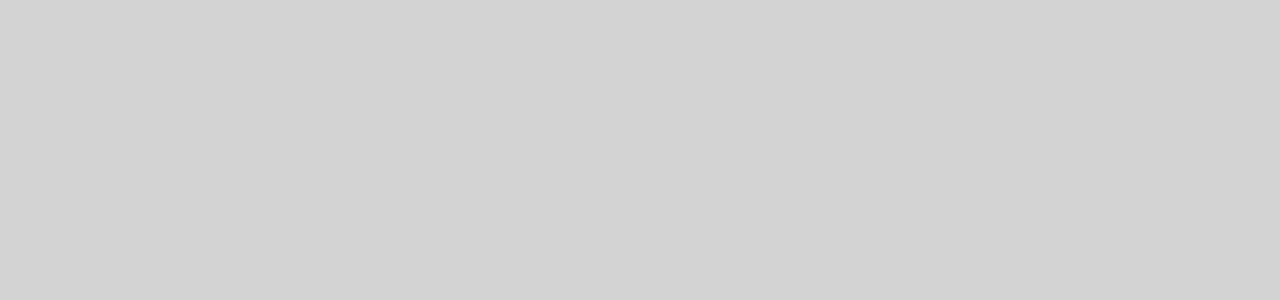
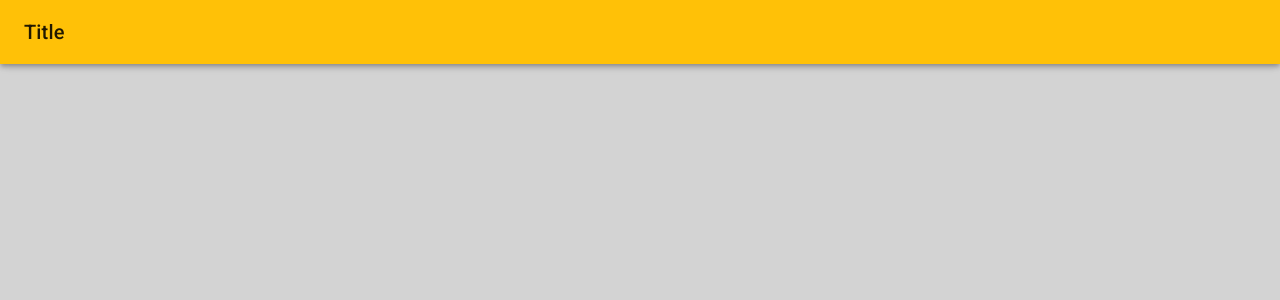
Before and after one commit to acham1/alanch.am, a React (Create React App) app in the folder default/: page / in a window 1280 px wide. Shown: the top 300 px of the page. Built offline with nearby package versions, Linux system fonts and the light colour scheme.

Commit message:
Add App Bar

```diff
--- a/default/src/app/common/App.js
+++ b/default/src/app/common/App.js
@@ -1,9 +1,32 @@
 import React, { Component } from "react";
+import AppBar from "@material-ui/core/AppBar";
+import { MuiThemeProvider, createMuiTheme } from "@material-ui/core/styles";
+import Toolbar from "@material-ui/core/Toolbar";
+import Typography from "@material-ui/core/Typography";
+import * as colors from "@material-ui/core/colors";
 import "./App.css";
+
+const theme = createMuiTheme({
+  palette: {
+    primary: colors.amber
+  }
+});
 
 class App extends Component {
   render() {
-    return <div className="App"> </div>;
+    return (
+      <MuiThemeProvider theme={theme}>
+        <div className="App">
+          <AppBar color="primary" position="fixed">
+            <Toolbar>
+              <Typography variant="h6" color="inherit">
+                Title
+              </Typography>
+            </Toolbar>
+          </AppBar>
+        </div>
+      </MuiThemeProvider>
+    );
   }
 }
 
```
